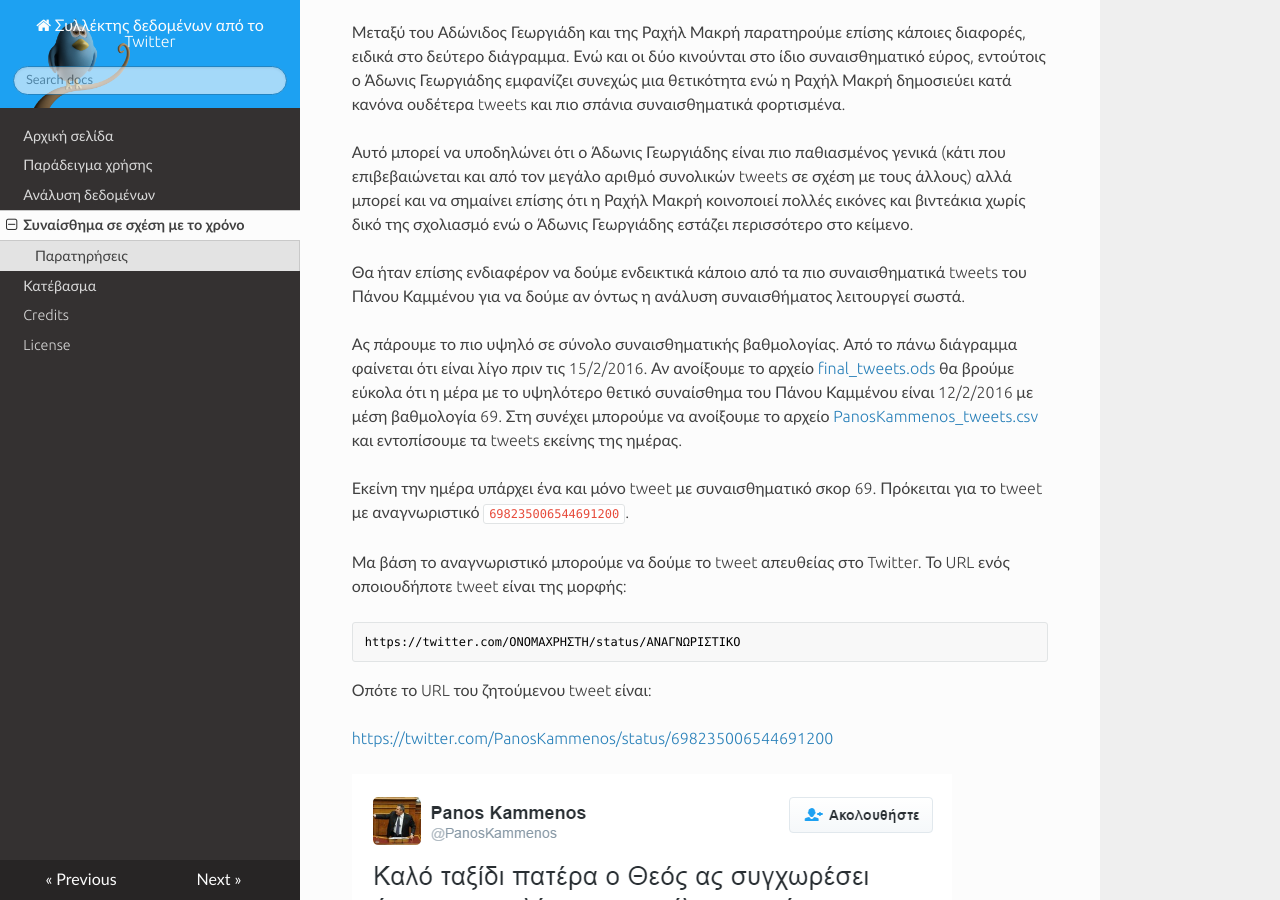
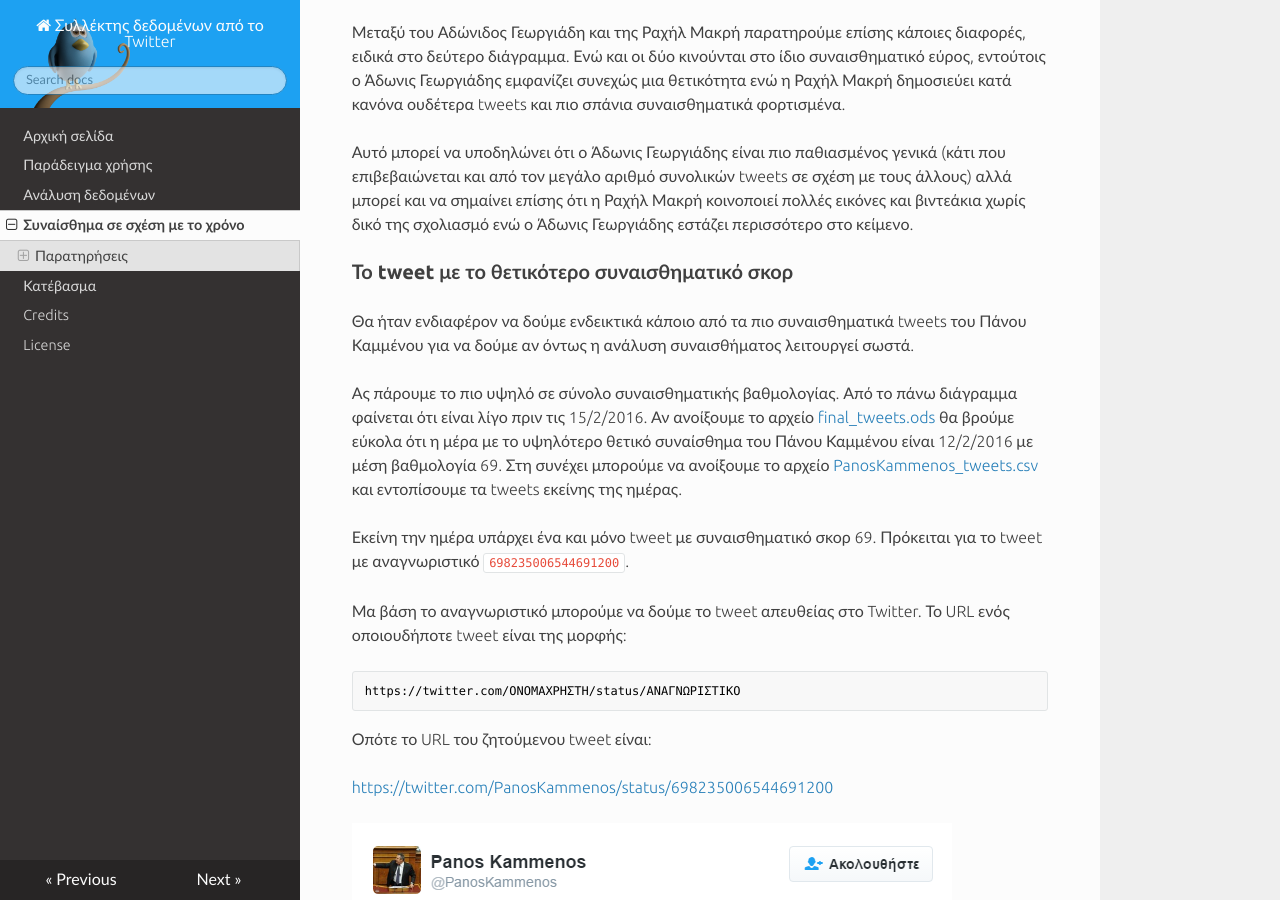
Before and after one commit to Protonotarios/get-tweets, an MkDocs documentation site: the page built from docs/Παράδειγμα/Συναίσθημα-σε-σχέση-με-το-χρόνο.md, in a window 1280 px wide and 900 px high, scrolled down 2208 px. Built offline with MkDocs 1.6.1, drawn with Linux system fonts in a browser that asks for light colours; nearby versions of some CDN libraries; old or Windows-style settings are respelled for this version of MkDocs.

Commit message:
Μικροαλλαγή

```diff
--- a/docs/Παράδειγμα/Συναίσθημα-σε-σχέση-με-το-χρόνο.md
+++ b/docs/Παράδειγμα/Συναίσθημα-σε-σχέση-με-το-χρόνο.md
@@ -83,7 +83,9 @@ tweets όλων κινούνται μεταξύ του συναισθηματι
 πολλές εικόνες και βιντεάκια χωρίς δικό της σχολιασμό ενώ ο Άδωνις Γεωργιάδης
 εστάζει περισσότερο στο κείμενο.
 
-Θα ήταν επίσης ενδιαφέρον να δούμε ενδεικτικά κάποιο από τα πιο συναισθηματικά
+### Το tweet με το θετικότερο συναισθηματικό σκορ
+
+Θα ήταν ενδιαφέρον να δούμε ενδεικτικά κάποιο από τα πιο συναισθηματικά
 tweets του Πάνου Καμμένου για να δούμε αν όντως η ανάλυση συναισθήματος
 λειτουργεί σωστά.
 
```
